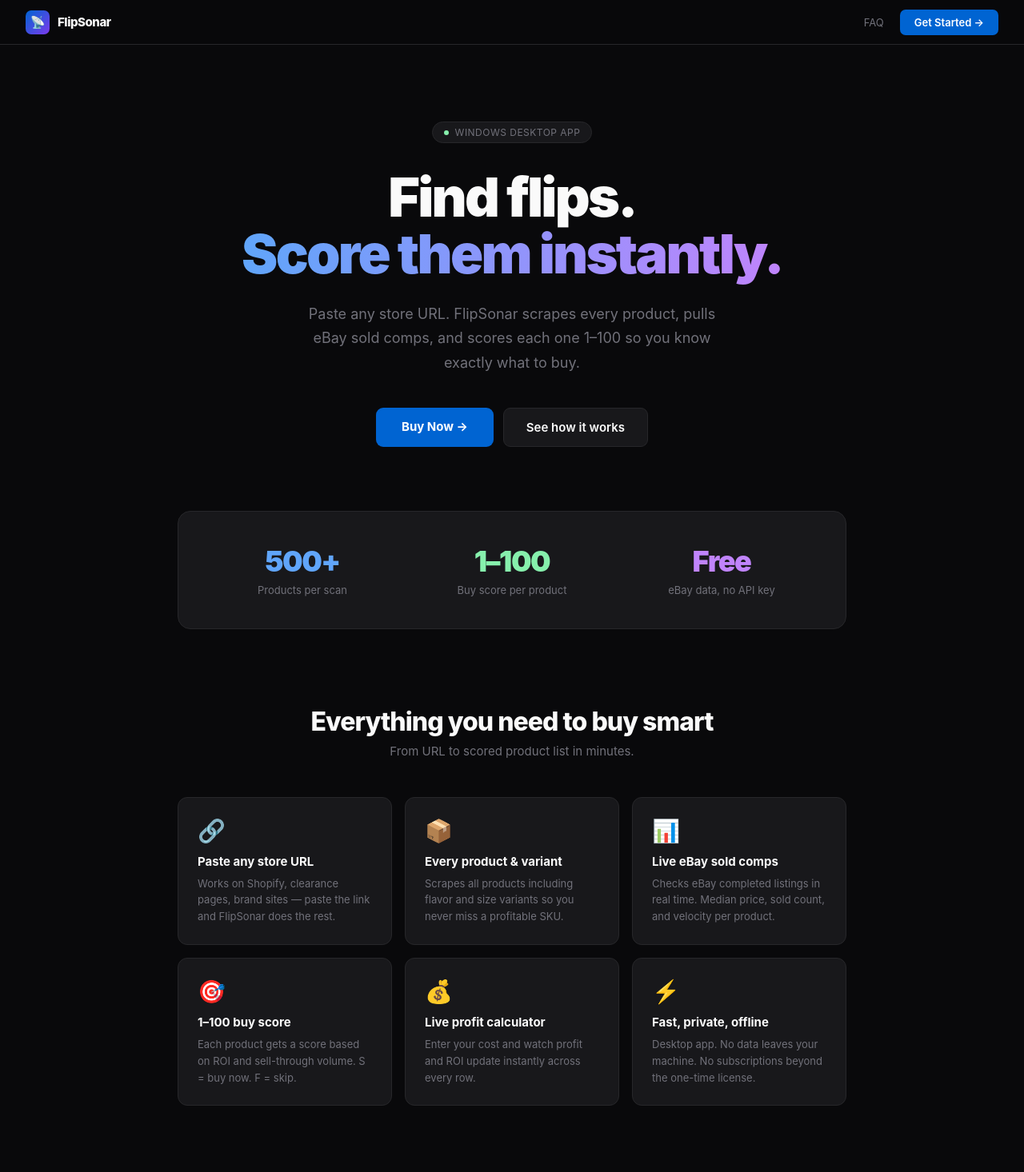
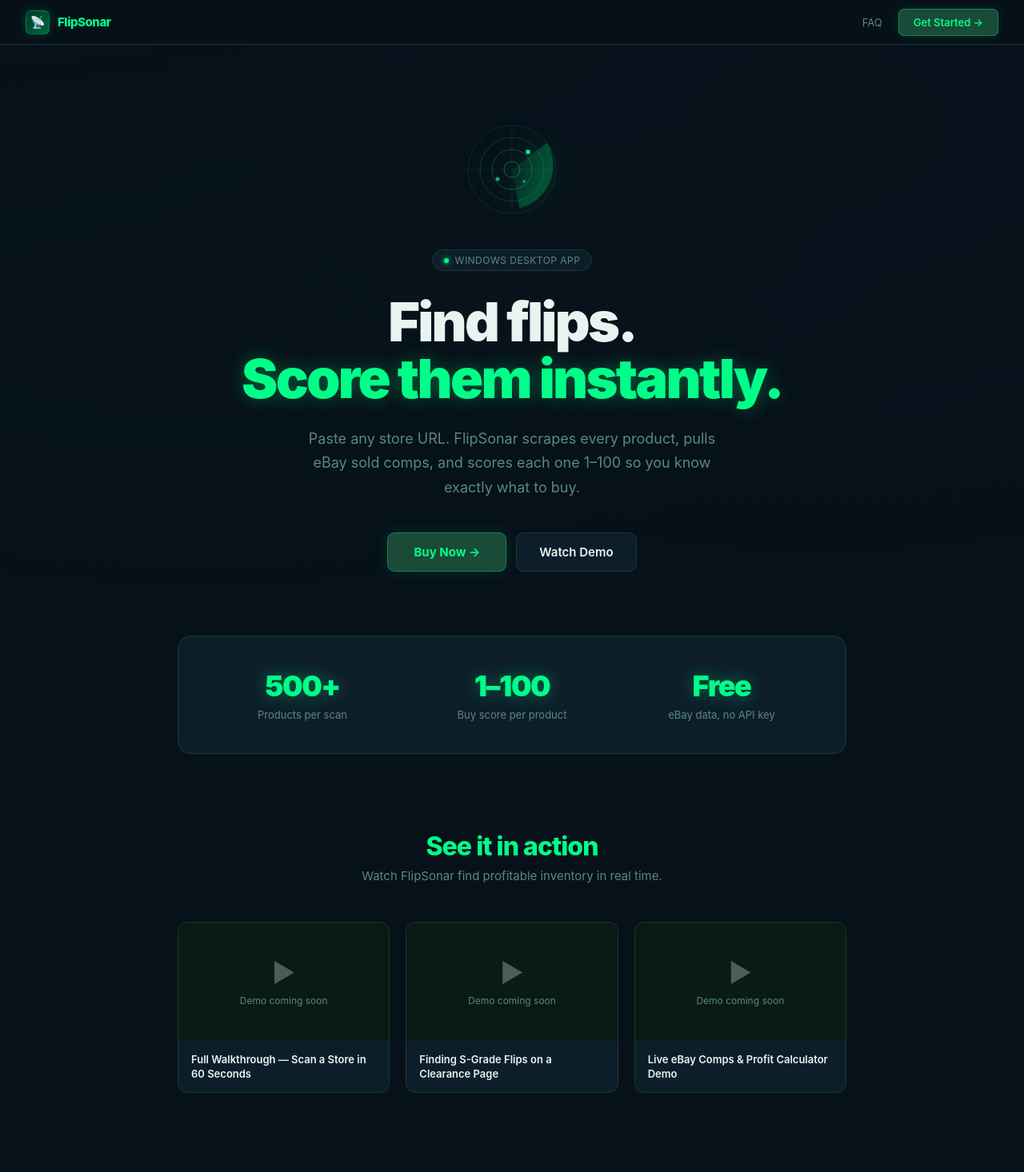
Before and after one commit to rickcooks84-creator/flipradar-site, a Next.js app: page / in a window 1280 px wide. Shown: the top 1466 px of the page at 80% size. Built offline with nearby package versions, Linux system fonts and the light colour scheme.

Commit message:
sonar UI redesign — dark navy/green theme + demo video section

```diff
--- a/app/globals.css
+++ b/app/globals.css
@@ -1,9 +1,14 @@
 *, *::before, *::after { box-sizing: border-box; margin: 0; padding: 0; }
 html { scroll-behavior: smooth; }
-body { background: #09090b; color: #fafafa; font-family: -apple-system, BlinkMacSystemFont, 'Segoe UI', sans-serif; -webkit-font-smoothing: antialiased; }
+body { background: #07111a; color: #e8f4f0; font-family: -apple-system, BlinkMacSystemFont, 'Segoe UI', sans-serif; -webkit-font-smoothing: antialiased; }
 a { color: inherit; text-decoration: none; }
 input { font-family: inherit; }
 button { font-family: inherit; cursor: pointer; }
+
 @keyframes spin { to { transform: rotate(360deg); } }
 @keyframes pulse { 0%,100%{opacity:1}50%{opacity:0.4} }
 @keyframes fadeUp { from{opacity:0;transform:translateY(16px)}to{opacity:1;transform:translateY(0)} }
+@keyframes radarSweep { from { transform: rotate(0deg); } to { transform: rotate(360deg); } }
+@keyframes ping { 0% { transform: scale(1); opacity: 0.8; } 100% { transform: scale(2.5); opacity: 0; } }
+@keyframes scanline { 0%,100% { opacity:0.05 } 50% { opacity:0.12 } }
+@keyframes glow { 0%,100% { text-shadow: 0 0 20px #00ff8840; } 50% { text-shadow: 0 0 40px #00ff8880, 0 0 80px #00ff8840; } }
--- a/app/page.tsx
+++ b/app/page.tsx
@@ -1,11 +1,22 @@
 import Link from "next/link";
 
-const BORDER  = "#27272a";
-const MUTED   = "#71717a";
-const SURFACE = "#18181b";
-const GREEN   = "#86efac";
-const BLUE    = "#60a5fa";
-const PURPLE  = "#c084fc";
+const BG      = "#07111a";
+const SURFACE = "#0d1e2b";
+const BORDER  = "#1a3a2e";
+const MUTED   = "#5a8a78";
+const GREEN   = "#00ff88";
+const GREEN2  = "#00cc6a";
+const DIM     = "#1a4a38";
+
+// ── PASTE YOUR YOUTUBE VIDEO IDs HERE ──────────────────────────────
+// Replace "YOUR_VIDEO_ID" with the ID from your YouTube URL
+// e.g. https://www.youtube.com/watch?v=dQw4w9WgXcQ → "dQw4w9WgXcQ"
+const DEMO_VIDEOS = [
+  { id: "YOUR_VIDEO_ID_1", title: "Full Walkthrough — Scan a Store in 60 Seconds" },
+  { id: "YOUR_VIDEO_ID_2", title: "Finding S-Grade Flips on a Clearance Page" },
+  { id: "YOUR_VIDEO_ID_3", title: "Live eBay Comps & Profit Calculator Demo" },
+];
+// ───────────────────────────────────────────────────────────────────
 
 const FEATURES = [
   { icon: "🔗", title: "Paste any store URL", body: "Works on Shopify, clearance pages, brand sites — paste the link and FlipSonar does the rest." },
@@ -32,43 +43,83 @@
   { q: "What's included in the license?", a: "Lifetime access to the current version plus all future updates. One-time purchase, no monthly fee." },
 ];
 
+function RadarIcon() {
+  return (
+    <svg width="120" height="120" viewBox="0 0 120 120" fill="none" xmlns="http://www.w3.org/2000/svg" style={{ filter: "drop-shadow(0 0 16px #00ff8860)" }}>
+      {/* Rings */}
+      <circle cx="60" cy="60" r="55" stroke="#00ff8820" strokeWidth="1" />
+      <circle cx="60" cy="60" r="40" stroke="#00ff8830" strokeWidth="1" />
+      <circle cx="60" cy="60" r="25" stroke="#00ff8840" strokeWidth="1" />
+      <circle cx="60" cy="60" r="10" stroke="#00ff8860" strokeWidth="1" />
+      {/* Crosshairs */}
+      <line x1="60" y1="5" x2="60" y2="115" stroke="#00ff8818" strokeWidth="1" />
+      <line x1="5" y1="60" x2="115" y2="60" stroke="#00ff8818" strokeWidth="1" />
+      {/* Sweep */}
+      <g style={{ transformOrigin: "60px 60px", animation: "radarSweep 3s linear infinite" }}>
+        <path d="M60 60 L60 5 A55 55 0 0 1 104 82 Z" fill="url(#sweep)" opacity="0.6" />
+      </g>
+      {/* Blips */}
+      <circle cx="80" cy="38" r="3" fill={GREEN} opacity="0.9" />
+      <circle cx="42" cy="72" r="2.5" fill={GREEN} opacity="0.7" />
+      <circle cx="75" cy="75" r="2" fill={GREEN} opacity="0.5" />
+      <defs>
+        <radialGradient id="sweep" cx="0%" cy="100%" r="100%">
+          <stop offset="0%" stopColor={GREEN} stopOpacity="0" />
+          <stop offset="100%" stopColor={GREEN} stopOpacity="0.4" />
+        </radialGradient>
+      </defs>
+    </svg>
+  );
+}
+
 export default function Home() {
   return (
-    <div style={{ minHeight: "100vh" }}>
+    <div style={{ minHeight: "100vh", background: BG }}>
+
+      {/* Atmospheric background */}
+      <div style={{ position: "fixed", inset: 0, pointerEvents: "none", zIndex: 0, background: "radial-gradient(ellipse at 20% 50%, #0a2a1a18 0%, transparent 60%), radial-gradient(ellipse at 80% 20%, #0a1a2a18 0%, transparent 60%)" }} />
 
       {/* Nav */}
-      <nav style={{ borderBottom: `1px solid ${BORDER}`, padding: "0 32px", height: "56px", display: "flex", alignItems: "center", justifyContent: "space-between", position: "sticky", top: 0, background: "#09090bdd", backdropFilter: "blur(12px)", zIndex: 50 }}>
+      <nav style={{ borderBottom: `1px solid ${BORDER}`, padding: "0 32px", height: "56px", display: "flex", alignItems: "center", justifyContent: "space-between", position: "sticky", top: 0, background: "#07111add", backdropFilter: "blur(12px)", zIndex: 50 }}>
         <div style={{ display: "flex", alignItems: "center", gap: "10px" }}>
-          <div style={{ width: "30px", height: "30px", borderRadius: "7px", background: "linear-gradient(135deg, #0064D2, #7c3aed)", display: "flex", alignItems: "center", justifyContent: "center", fontSize: "15px" }}>📡</div>
-          <span style={{ fontWeight: 800, fontSize: "15px", letterSpacing: "-0.03em" }}>FlipSonar</span>
+          <div style={{ width: "30px", height: "30px", borderRadius: "7px", background: "linear-gradient(135deg, #003a20, #006640)", border: `1px solid ${GREEN}40`, display: "flex", alignItems: "center", justifyContent: "center", fontSize: "15px", boxShadow: `0 0 12px ${GREEN}30` }}>📡</div>
+          <span style={{ fontWeight: 800, fontSize: "15px", letterSpacing: "-0.03em", color: GREEN }}>FlipSonar</span>
         </div>
         <div style={{ display: "flex", gap: "8px", alignItems: "center" }}>
           <a href="#faq" style={{ fontSize: "13px", color: MUTED, padding: "6px 12px" }}>FAQ</a>
-          <Link href="/activate" style={{ fontSize: "13px", fontWeight: 600, padding: "8px 18px", background: "#0064D2", borderRadius: "7px", color: "#fff" }}>
+          <Link href="/activate" style={{ fontSize: "13px", fontWeight: 600, padding: "8px 18px", background: DIM, border: `1px solid ${GREEN}50`, borderRadius: "7px", color: GREEN, boxShadow: `0 0 12px ${GREEN}20` }}>
             Get Started →
           </Link>
         </div>
       </nav>
 
+      <div style={{ position: "relative", zIndex: 1 }}>
+
       {/* Hero */}
       <section style={{ maxWidth: "780px", margin: "0 auto", padding: "96px 32px 80px", textAlign: "center" }}>
-        <div style={{ display: "inline-flex", alignItems: "center", gap: "8px", padding: "5px 14px", background: SURFACE, border: `1px solid ${BORDER}`, borderRadius: "999px", fontSize: "12px", color: MUTED, marginBottom: "32px", letterSpacing: "0.04em" }}>
-          <span style={{ width: "6px", height: "6px", borderRadius: "50%", background: GREEN, display: "inline-block" }} />
+        {/* Radar animation */}
+        <div style={{ display: "flex", justifyContent: "center", marginBottom: "40px" }}>
+          <RadarIcon />
+        </div>
+
+        <div style={{ display: "inline-flex", alignItems: "center", gap: "8px", padding: "5px 14px", background: SURFACE, border: `1px solid ${BORDER}`, borderRadius: "999px", fontSize: "12px", color: MUTED, marginBottom: "28px", letterSpacing: "0.04em" }}>
+          <span style={{ width: "6px", height: "6px", borderRadius: "50%", background: GREEN, display: "inline-block", boxShadow: `0 0 6px ${GREEN}` }} />
           WINDOWS DESKTOP APP
         </div>
+
         <h1 style={{ fontSize: "clamp(40px, 6vw, 68px)", fontWeight: 900, letterSpacing: "-0.04em", lineHeight: 1.05, marginBottom: "24px" }}>
           Find flips.<br />
-          <span style={{ background: "linear-gradient(90deg, #60a5fa, #c084fc)", WebkitBackgroundClip: "text", WebkitTextFillColor: "transparent" }}>Score them instantly.</span>
+          <span style={{ color: GREEN, animation: "glow 3s ease-in-out infinite" }}>Score them instantly.</span>
         </h1>
         <p style={{ fontSize: "18px", color: MUTED, lineHeight: 1.7, maxWidth: "520px", margin: "0 auto 40px" }}>
           Paste any store URL. FlipSonar scrapes every product, pulls eBay sold comps, and scores each one 1–100 so you know exactly what to buy.
         </p>
         <div style={{ display: "flex", gap: "12px", justifyContent: "center", flexWrap: "wrap" }}>
-          <Link href="/activate" style={{ padding: "14px 32px", background: "#0064D2", color: "#fff", borderRadius: "9px", fontWeight: 700, fontSize: "15px" }}>
+          <Link href="/activate" style={{ padding: "14px 32px", background: DIM, color: GREEN, border: `1px solid ${GREEN}50`, borderRadius: "9px", fontWeight: 700, fontSize: "15px", boxShadow: `0 0 20px ${GREEN}20` }}>
             Buy Now →
           </Link>
-          <a href="#features" style={{ padding: "14px 28px", background: SURFACE, color: "#fafafa", border: `1px solid ${BORDER}`, borderRadius: "9px", fontWeight: 600, fontSize: "15px" }}>
-            See how it works
+          <a href="#demo" style={{ padding: "14px 28px", background: SURFACE, color: "#e8f4f0", border: `1px solid ${BORDER}`, borderRadius: "9px", fontWeight: 600, fontSize: "15px" }}>
+            Watch Demo
           </a>
         </div>
       </section>
@@ -77,13 +128,43 @@
       <section style={{ maxWidth: "900px", margin: "0 auto 96px", padding: "0 32px" }}>
         <div style={{ background: SURFACE, border: `1px solid ${BORDER}`, borderRadius: "16px", padding: "40px", display: "grid", gridTemplateColumns: "repeat(3, 1fr)", gap: "32px", textAlign: "center" }}>
           {[
-            { value: "500+", label: "Products per scan", color: BLUE },
-            { value: "1–100", label: "Buy score per product", color: GREEN },
-            { value: "Free", label: "eBay data, no API key", color: PURPLE },
+            { value: "500+", label: "Products per scan" },
+            { value: "1–100", label: "Buy score per product" },
+            { value: "Free", label: "eBay data, no API key" },
           ].map(s => (
             <div key={s.label}>
-              <div style={{ fontSize: "36px", fontWeight: 900, color: s.color, letterSpacing: "-0.04em", marginBottom: "6px" }}>{s.value}</div>
+              <div style={{ fontSize: "36px", fontWeight: 900, color: GREEN, letterSpacing: "-0.04em", marginBottom: "6px", textShadow: `0 0 20px ${GREEN}60` }}>{s.value}</div>
               <div style={{ fontSize: "13px", color: MUTED }}>{s.label}</div>
+            </div>
+          ))}
+        </div>
+      </section>
+
+      {/* Demo Videos */}
+      <section id="demo" style={{ maxWidth: "900px", margin: "0 auto 96px", padding: "0 32px" }}>
+        <h2 style={{ fontSize: "32px", fontWeight: 800, letterSpacing: "-0.03em", marginBottom: "8px", textAlign: "center", color: GREEN }}>See it in action</h2>
+        <p style={{ color: MUTED, textAlign: "center", marginBottom: "48px", fontSize: "15px" }}>Watch FlipSonar find profitable inventory in real time.</p>
+        <div style={{ display: "grid", gridTemplateColumns: "repeat(auto-fit, minmax(260px, 1fr))", gap: "20px" }}>
+          {DEMO_VIDEOS.map((v, i) => (
+            <div key={i} style={{ background: SURFACE, border: `1px solid ${BORDER}`, borderRadius: "12px", overflow: "hidden" }}>
+              {v.id === `YOUR_VIDEO_ID_${i + 1}` ? (
+                <div style={{ width: "100%", aspectRatio: "16/9", background: "#0a1a14", display: "flex", flexDirection: "column", alignItems: "center", justifyContent: "center", gap: "8px" }}>
+                  <div style={{ fontSize: "32px", opacity: 0.3 }}>▶</div>
+                  <div style={{ fontSize: "12px", color: MUTED }}>Demo coming soon</div>
+                </div>
+              ) : (
+                <iframe
+                  width="100%"
+                  style={{ aspectRatio: "16/9", display: "block", border: "none" }}
+                  src={`https://www.youtube.com/embed/${v.id}`}
+                  title={v.title}
+                  allow="accelerometer; autoplay; clipboard-write; encrypted-media; gyroscope; picture-in-picture"
+                  allowFullScreen
+                />
+              )}
+              <div style={{ padding: "14px 16px" }}>
+                <div style={{ fontSize: "13px", fontWeight: 600, color: "#e8f4f0", lineHeight: 1.4 }}>{v.title}</div>
+              </div>
             </div>
           ))}
         </div>
@@ -95,9 +176,9 @@
         <p style={{ color: MUTED, textAlign: "center", marginBottom: "48px", fontSize: "15px" }}>From URL to scored product list in minutes.</p>
         <div style={{ display: "grid", gridTemplateColumns: "repeat(auto-fit, minmax(260px, 1fr))", gap: "16px" }}>
           {FEATURES.map(f => (
-            <div key={f.title} style={{ background: SURFACE, border: `1px solid ${BORDER}`, borderRadius: "12px", padding: "24px" }}>
+            <div key={f.title} style={{ background: SURFACE, border: `1px solid ${BORDER}`, borderRadius: "12px", padding: "24px", transition: "border-color 0.2s" }}>
               <div style={{ fontSize: "28px", marginBottom: "12px" }}>{f.icon}</div>
-              <div style={{ fontWeight: 700, fontSize: "15px", marginBottom: "8px" }}>{f.title}</div>
+              <div style={{ fontWeight: 700, fontSize: "15px", marginBottom: "8px", color: "#e8f4f0" }}>{f.title}</div>
               <div style={{ fontSize: "13px", color: MUTED, lineHeight: 1.6 }}>{f.body}</div>
             </div>
           ))}
@@ -111,11 +192,11 @@
           {STEPS.map((step, i) => (
             <div key={step.n} style={{ display: "flex", gap: "20px", paddingBottom: i < STEPS.length - 1 ? "32px" : "0" }}>
               <div style={{ display: "flex", flexDirection: "column", alignItems: "center", flexShrink: 0 }}>
-                <div style={{ width: "36px", height: "36px", borderRadius: "50%", background: "linear-gradient(135deg, #0064D2, #7c3aed)", display: "flex", alignItems: "center", justifyContent: "center", fontWeight: 800, fontSize: "14px" }}>{step.n}</div>
+                <div style={{ width: "36px", height: "36px", borderRadius: "50%", background: DIM, border: `1px solid ${GREEN}50`, display: "flex", alignItems: "center", justifyContent: "center", fontWeight: 800, fontSize: "14px", color: GREEN, boxShadow: `0 0 12px ${GREEN}20` }}>{step.n}</div>
                 {i < STEPS.length - 1 && <div style={{ width: "1px", flex: 1, background: BORDER, marginTop: "8px" }} />}
               </div>
               <div style={{ paddingTop: "6px" }}>
-                <div style={{ fontWeight: 700, fontSize: "15px", marginBottom: "6px" }}>{step.title}</div>
+                <div style={{ fontWeight: 700, fontSize: "15px", marginBottom: "6px", color: "#e8f4f0" }}>{step.title}</div>
                 <div style={{ fontSize: "13px", color: MUTED, lineHeight: 1.6 }}>{step.body}</div>
               </div>
             </div>
@@ -127,9 +208,9 @@
       <section style={{ maxWidth: "480px", margin: "0 auto 96px", padding: "0 32px", textAlign: "center" }}>
         <h2 style={{ fontSize: "32px", fontWeight: 800, letterSpacing: "-0.03em", marginBottom: "8px" }}>Simple pricing</h2>
         <p style={{ color: MUTED, marginBottom: "40px", fontSize: "15px" }}>One-time purchase. No subscriptions.</p>
-        <div style={{ background: SURFACE, border: `1px solid #0064D2`, borderRadius: "16px", padding: "40px" }}>
+        <div style={{ background: SURFACE, border: `1px solid ${GREEN}40`, borderRadius: "16px", padding: "40px", boxShadow: `0 0 40px ${GREEN}10` }}>
           <div style={{ fontSize: "14px", color: MUTED, marginBottom: "8px", textTransform: "uppercase", letterSpacing: "0.08em" }}>Lifetime License</div>
-          <div style={{ fontSize: "52px", fontWeight: 900, letterSpacing: "-0.04em", marginBottom: "4px" }}>$XX</div>
+          <div style={{ fontSize: "52px", fontWeight: 900, letterSpacing: "-0.04em", marginBottom: "4px", color: GREEN, textShadow: `0 0 30px ${GREEN}60` }}>$XX</div>
           <div style={{ color: MUTED, fontSize: "13px", marginBottom: "32px" }}>one-time · no monthly fee</div>
           <div style={{ display: "flex", flexDirection: "column", gap: "12px", marginBottom: "32px", textAlign: "left" }}>
             {["Unlimited scans", "eBay sold comps on every product", "1–100 buy score + profit calculator", "Sort & filter by sold volume, ROI, profit", "All future updates included", "Windows desktop app"].map(f => (
@@ -138,7 +219,7 @@
               </div>
             ))}
           </div>
-          <Link href="/activate" style={{ display: "block", padding: "14px", background: "#0064D2", color: "#fff", borderRadius: "9px", fontWeight: 700, fontSize: "15px", textAlign: "center" }}>
+          <Link href="/activate" style={{ display: "block", padding: "14px", background: DIM, color: GREEN, border: `1px solid ${GREEN}50`, borderRadius: "9px", fontWeight: 700, fontSize: "15px", textAlign: "center", boxShadow: `0 0 20px ${GREEN}20` }}>
             Buy on Whop →
           </Link>
         </div>
@@ -149,7 +230,7 @@
         <h2 style={{ fontSize: "32px", fontWeight: 800, letterSpacing: "-0.03em", marginBottom: "48px", textAlign: "center" }}>Frequently asked questions</h2>
         {FAQ.map((item, i) => (
           <div key={item.q} style={{ borderTop: `1px solid ${BORDER}`, padding: "24px 0", ...(i === FAQ.length - 1 ? { borderBottom: `1px solid ${BORDER}` } : {}) }}>
-            <div style={{ fontWeight: 600, fontSize: "15px", marginBottom: "10px" }}>{item.q}</div>
+            <div style={{ fontWeight: 600, fontSize: "15px", marginBottom: "10px", color: "#e8f4f0" }}>{item.q}</div>
             <div style={{ fontSize: "14px", color: MUTED, lineHeight: 1.7 }}>{item.a}</div>
           </div>
         ))}
@@ -157,11 +238,13 @@
 
       {/* Bottom CTA */}
       <section style={{ maxWidth: "680px", margin: "0 auto 96px", padding: "0 32px", textAlign: "center" }}>
-        <div style={{ background: SURFACE, border: `1px solid ${BORDER}`, borderRadius: "16px", padding: "56px 40px" }}>
-          <div style={{ fontSize: "40px", marginBottom: "16px" }}>📡</div>
+        <div style={{ background: SURFACE, border: `1px solid ${GREEN}30`, borderRadius: "16px", padding: "56px 40px", boxShadow: `0 0 60px ${GREEN}08` }}>
+          <div style={{ display: "flex", justifyContent: "center", marginBottom: "20px" }}>
+            <RadarIcon />
+          </div>
           <h2 style={{ fontSize: "28px", fontWeight: 800, letterSpacing: "-0.03em", marginBottom: "12px" }}>Ready to flip smarter?</h2>
           <p style={{ color: MUTED, marginBottom: "32px", fontSize: "15px" }}>Join resellers already using FlipSonar to find profitable inventory faster.</p>
-          <Link href="/activate" style={{ display: "inline-block", padding: "14px 36px", background: "#0064D2", color: "#fff", borderRadius: "9px", fontWeight: 700, fontSize: "15px" }}>
+          <Link href="/activate" style={{ display: "inline-block", padding: "14px 36px", background: DIM, color: GREEN, border: `1px solid ${GREEN}50`, borderRadius: "9px", fontWeight: 700, fontSize: "15px", boxShadow: `0 0 20px ${GREEN}20` }}>
             Get FlipSonar →
           </Link>
         </div>
@@ -171,12 +254,13 @@
       <footer style={{ borderTop: `1px solid ${BORDER}`, padding: "24px 32px", display: "flex", justifyContent: "space-between", alignItems: "center", flexWrap: "wrap", gap: "12px" }}>
         <div style={{ display: "flex", alignItems: "center", gap: "8px" }}>
           <span style={{ fontSize: "16px" }}>📡</span>
-          <span style={{ fontWeight: 700, fontSize: "13px" }}>FlipSonar</span>
+          <span style={{ fontWeight: 700, fontSize: "13px", color: GREEN }}>FlipSonar</span>
         </div>
         <div style={{ fontSize: "12px", color: MUTED }}>© {new Date().getFullYear()} FlipSonar. All rights reserved.</div>
         <Link href="/activate" style={{ fontSize: "13px", color: MUTED }}>Activate license →</Link>
       </footer>
 
+      </div>
     </div>
   );
 }
```
Also changed, not shown: app/activate/page.tsx (+4 -4 lines).
